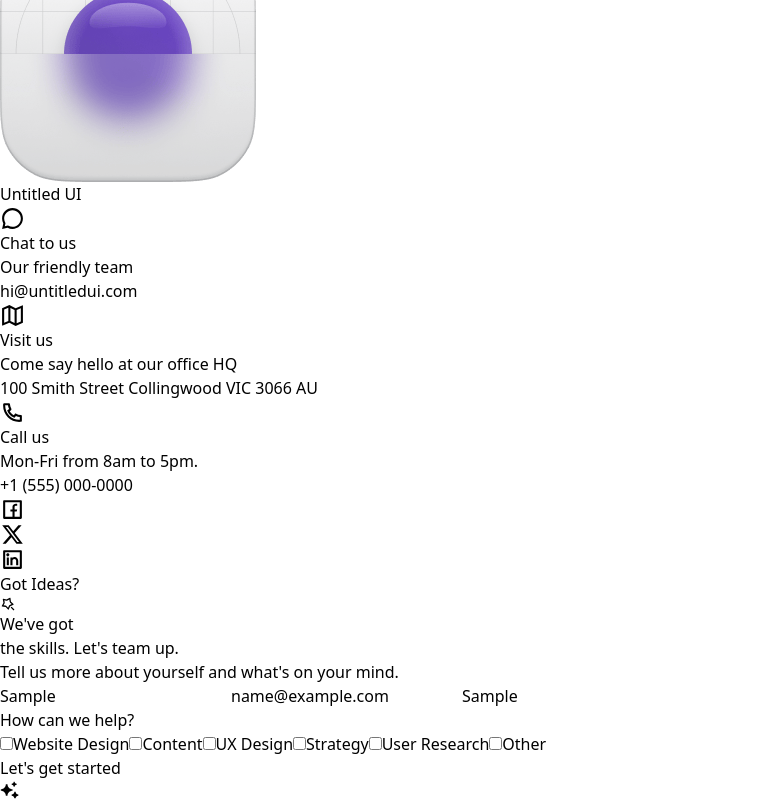
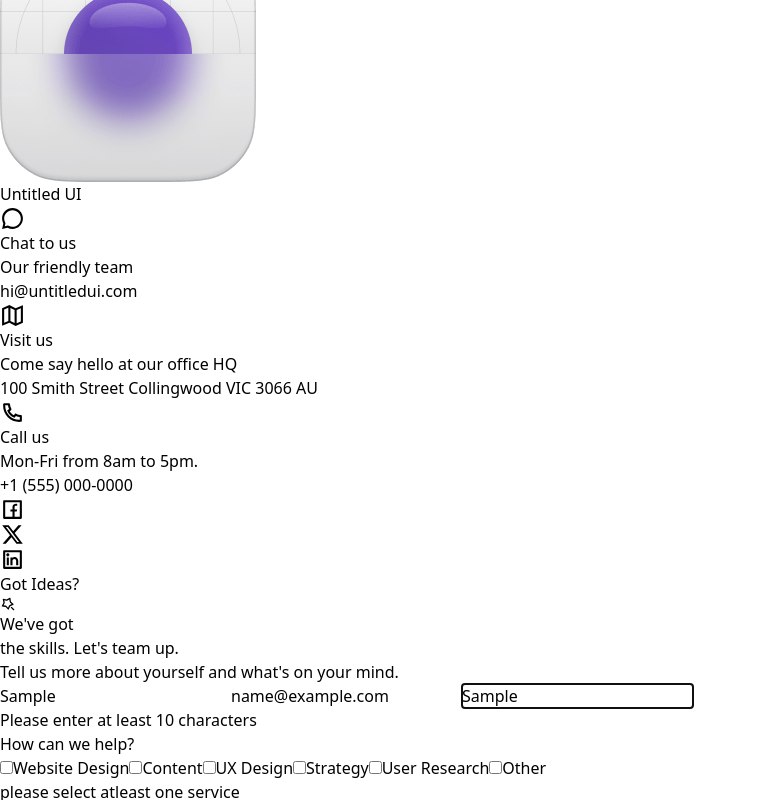
Before and after one commit to siddheshchavan2211/Untitled_Contact_Form, a React (Vite) app: page / in a window 1280 px wide. Both pictures are taken after typing "Sample", "name@example.com", "Sample" into the empty fields and a click on the button "Let's get started". Shown: the part 74-874 px from the top of the page, without its empty margins (0-757 px from the left). Built offline with nearby package versions, Linux system fonts and the light colour scheme.

Commit message:
validations

```diff
--- a/src/Components/Form.jsx
+++ b/src/Components/Form.jsx
@@ -34,23 +34,40 @@ const Form = () => {
           id="fullname"
           placeholder="Your name"
           className="border-b border-stone-700 p-2 placeholder-gray-700 md:bg-sky-300"
-          {...register("fullname")}
+          {...register("fullname", { required: "please enter your name" })}
         />
+        {errors.fullname && (
+          <p className="text-red-500">{errors.fullname.message}</p>
+        )}
         <input
           type="email"
           id="email"
           placeholder="you@company.com"
           className="border-b border-stone-700 p-2 placeholder-gray-700 md:bg-sky-300"
-          {...register("email")}
+          {...register("email", { required: "please enter your email",
+            pattern: {
+              value: /^[A-Z0-9._%+-]+@[A-Z0-9.-]+\.[A-Z]{2,}$/i,
+              message: "invalid email",
+            },
+           })}
         />
+        {errors.email && <p className="text-red-500">{errors.email.message}</p>}
         <input
           type="text"
           id="message"
           placeholder="Tell us a bit about your project..."
           className="h-24 border-b border-stone-700 p-2 placeholder-gray-700 md:bg-sky-300"
-          {...register("message")}
+          {...register("message", {
+            required: "please enter your message",
+            minLength: {
+              value: 10,
+              message: "Please enter at least 10 characters",
+            },
+          })}
         />
-
+        {errors.message && (
+          <p className="text-red-500">{errors.message.message}</p>
+        )}
         <p className="my-5 text-gray-800">How can we help?</p>
 
         <div className="mb-5 grid max-w-96 grid-cols-2">
@@ -62,14 +79,18 @@ const Form = () => {
                   id=""
                   className="size-5"
                   value={service}
-                  {...register("services")}
+                  {...register("services", {
+                    required: "please select atleast one service",
+                  })}
                 />
                 {service}
               </label>
             );
           })}
         </div>
-
+        {errors.services && (
+          <p className="text-red-500">{errors.services.message}</p>
+        )}
         <button
           type="submit"
           className="flex items-center justify-center gap-2 rounded bg-zinc-950 p-2 text-white"
```
